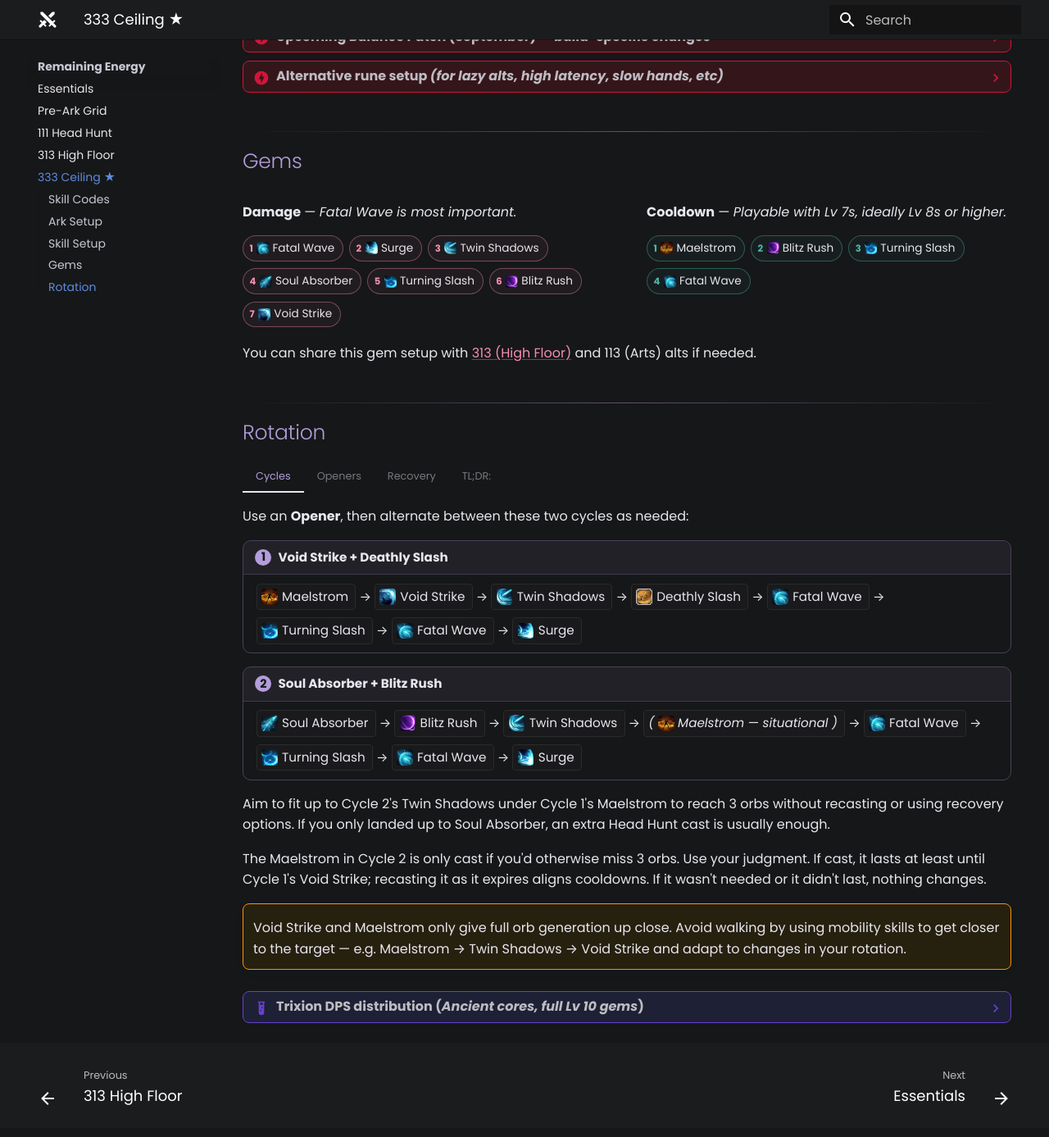
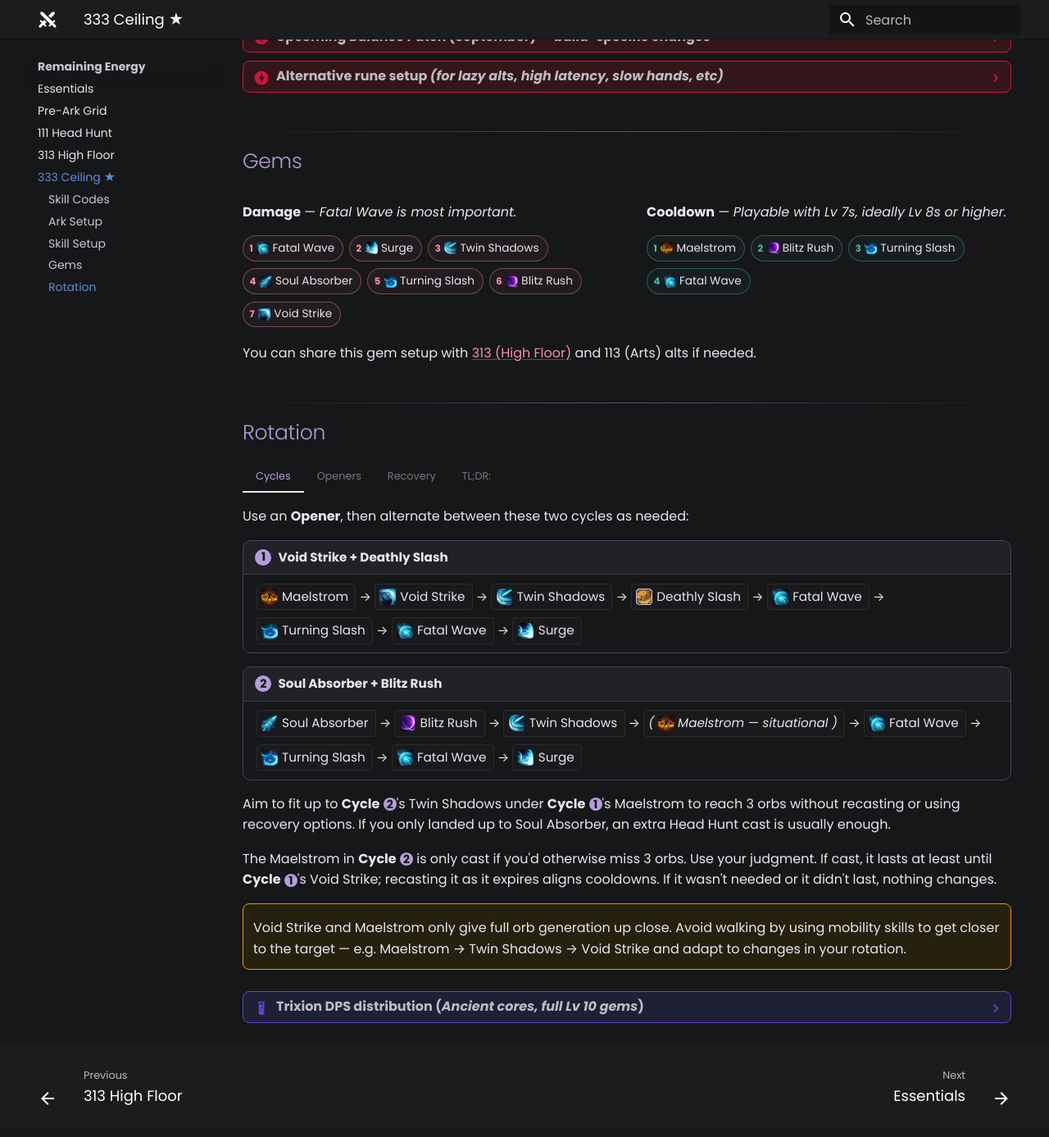
Before and after one commit to interlockme/deathblade, an MkDocs documentation site: the page built from docs/remaining-energy/333-ceiling.md, in a window 1280 px wide and 1400 px high, scrolled down 3423 px. Shown: the top 1387 px of the window at 82% size. Built offline with MkDocs 1.6.1 and Material for MkDocs 9.7.7, drawn with Linux system fonts in a browser that asks for light colours; plug-ins that fetch from the network failed and are left out.

Commit message:
cycle chippies

```diff
--- a/docs/remaining-energy/333-ceiling.md
+++ b/docs/remaining-energy/333-ceiling.md
@@ -146,9 +146,9 @@
     </div>
     </div>
 
-    Aim to fit up to Cycle 2's Twin Shadows under Cycle 1's Maelstrom to reach 3 orbs without recasting or using recovery options. If you only landed up to Soul Absorber, an extra Head Hunt cast is usually enough.
+    Aim to fit up to **Cycle** <span class="cycle-badge">2</span>'s Twin Shadows under **Cycle** <span class="cycle-badge">1</span>'s Maelstrom to reach 3 orbs without recasting or using recovery options. If you only landed up to Soul Absorber, an extra Head Hunt cast is usually enough.
 
-    The Maelstrom in Cycle 2 is only cast if you'd otherwise miss 3 orbs. Use your judgment. If cast, it lasts at least until Cycle 1's Void Strike; recasting it as it expires aligns cooldowns. If it wasn't needed or it didn't last, nothing changes.
+    The Maelstrom in **Cycle** <span class="cycle-badge">2</span> is only cast if you'd otherwise miss 3 orbs. Use your judgment. If cast, it lasts at least until **Cycle** <span class="cycle-badge">1</span>'s Void Strike; recasting it as it expires aligns cooldowns. If it wasn't needed or it didn't last, nothing changes.
 
     !!! warning ""
         Void Strike and Maelstrom only give full orb generation up close. Avoid walking by using mobility skills to get closer to the target — e.g. Maelstrom → Twin Shadows → Void Strike and adapt to changes in your rotation.
@@ -164,13 +164,13 @@
     <span class="skill">![](../assets/re/icon-headhunt.png)Head Hunt</span><span class="arrow"> ⇄ </span><span class="skill">![](../assets/re/icon-twinshadows.png)Twin Shadows</span><span class="arrow"> → </span><span class="skill">![](../assets/re/icon-maelstrom.png)Maelstrom</span><span class="arrow"> → </span><span class="skill">![](../assets/re/icon-turningslash.png)Turning Slash</span><span class="arrow"> → </span><span class="skill">![](../assets/re/icon-deathlyslash.png)Deathly Slash</span><span class="arrow"> → </span><span class="skill">![](../assets/re/icon-fatalwave.png)Fatal Wave</span><span class="arrow"> → </span><span class="skill">![](../assets/re/icon-surge.png)Surge</span><span class="arrow"> → </span><span class="skill"><span class="cycle-num">2</span><span class="cycle-title">Soul Absorber + Blitz Rush Cycle</span></span><span class="arrow"> → </span><span class="skill"><span class="cycle-num">1</span><span class="cycle-title">Void Strike + Deathly Slash Cycle</span></span><span class="arrow"> → etc. </span>
     </div>
 
-    - <span class="skill-chip">![](../assets/re/icon-bladeassault.png)Blade Assault</span> + <span class="skill-chip">![](../assets/re/icon-fatalwave.png)![](../assets/re/icon-turningslash.png)![](../assets/re/icon-fatalwave.png)FTF</span> is interchangeable with Cycle 2 if it's available.
+    - <span class="skill-chip">![](../assets/re/icon-bladeassault.png)Blade Assault</span> + <span class="skill-chip">![](../assets/re/icon-fatalwave.png)![](../assets/re/icon-turningslash.png)![](../assets/re/icon-fatalwave.png)FTF</span> is interchangeable with **Cycle** <span class="cycle-badge">2</span> if it's available.
     - It's efficient to use ![](../assets/shared/icon-atropine.png){: .skill-icon } Atropine after Deathly Slash, with Blade Assault available.
 
     *From zero/partial orbs:*
     { .lead }
 
-    - Cycle 1 if Deathly Slash is off cooldown, otherwise start from Maelstrom + Cycle 2.
+    - **Cycle** <span class="cycle-badge">1</span> if <span class="skill-chip">![](../assets/re/icon-deathlyslash.png)Deathly Slash</span> is available, otherwise start from <span class="skill-chip">![](../assets/re/icon-maelstrom.png)Maelstrom</span> + **Cycle** <span class="cycle-badge">2</span>.
     - Prioritize the FTF combo earlier for better party synergy uptime.
 
 === "Recovery"
@@ -178,11 +178,11 @@
     !!! example ""
         Watch this 2-minute [333 recovery video](https://www.youtube.com/watch?v=4478vFVX4VA) and read the segment titles.
 
-    - Use Head Hunt when a little short on orbs, just cast if unsure.
+    - Use <span class="skill-chip">![](../assets/re/icon-headhunt.png)Head Hunt</span> when a little short on orbs, just cast if unsure.
     - Use spare Twin Shadows/Maelstrom stacks and/or Blitz Rush if you miss major skills.
-    - Use Head Hunt instead of Twin Shadows for a cycle to recover stacks if they run out.
+    - Use <span class="skill-chip">![](../assets/re/icon-headhunt.png)Head Hunt</span> instead of <span class="skill-chip">![](../assets/re/icon-twinshadows.png)Twin Shadows</span> for a cycle to recover stacks if they run out.
     - Use Maelstrom + FTF combo earlier if waiting on main orb generation skills.
-    - Hold Deathly Slash until next Cycle 1 if it's out of sync. Not optimal, but simpler.
+    - Hold Deathly Slash until the next **Cycle** <span class="cycle-badge">1</span> if it's out of sync. DPS loss, but easier.
 
 === "TL;DR:"
     ![333 TL;DR flowchart](../assets/re/tldr-333.png)
--- a/docs/stylesheets/extra.css
+++ b/docs/stylesheets/extra.css
@@ -403,13 +403,13 @@
   display: inline-flex;
   align-items: center;
   justify-content: center;
-  width: 15px;
-  height: 15px;
+  width: 16px;
+  height: 16px;
   border-radius: 50%;
   background-color: #b39ddb;
   color: #161718;
   font-weight: 700;
-  font-size: 0.65rem;
+  font-size: 0.7rem;
   line-height: 1;
   vertical-align: middle;
   flex-shrink: 0;
```
Also changed, not shown: docs/remaining-energy/111-head-hunt.md (+5 -5 lines), docs/remaining-energy/313-high-floor.md (+6 -7 lines), docs/surge/222-speedy.md (+3 -3 lines).
